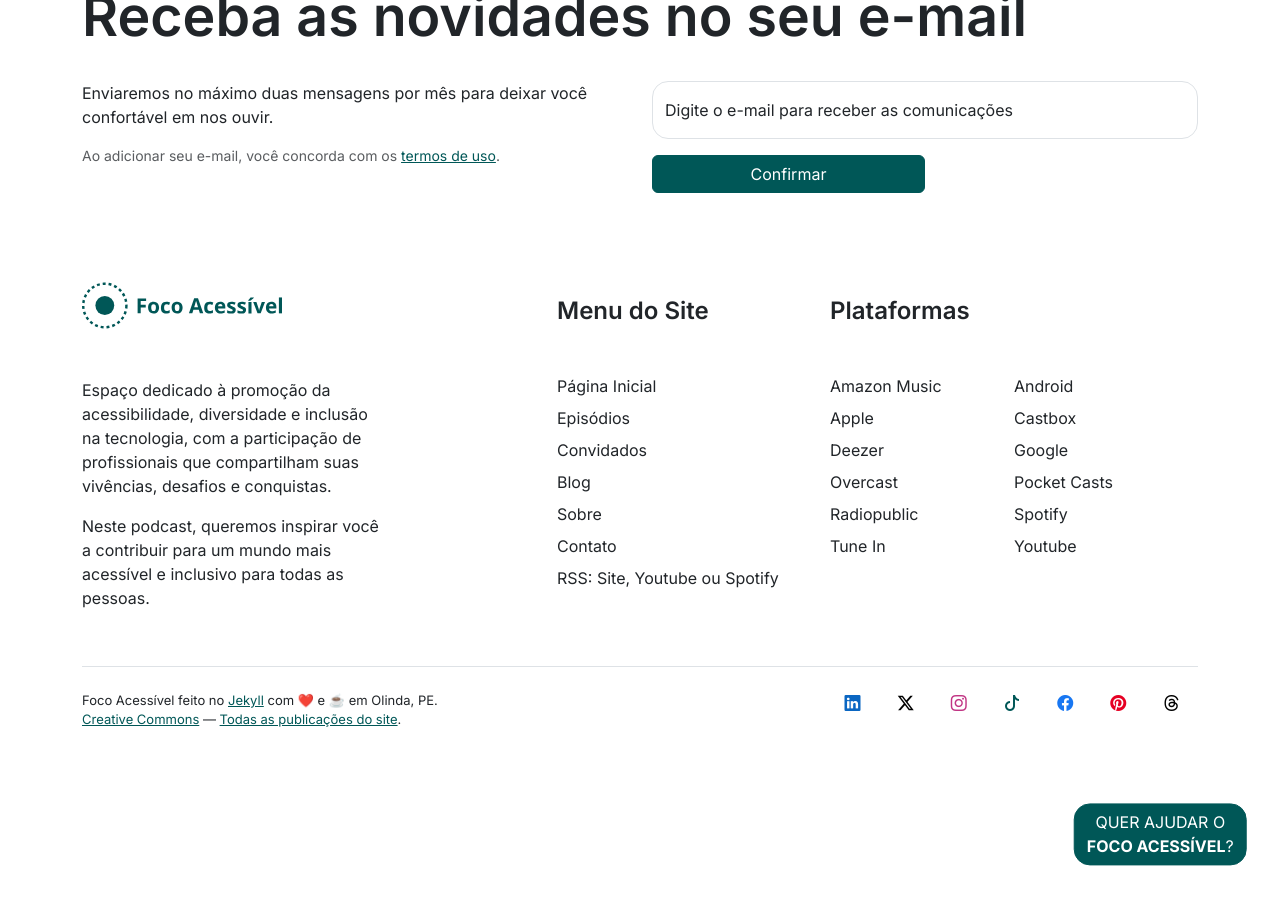
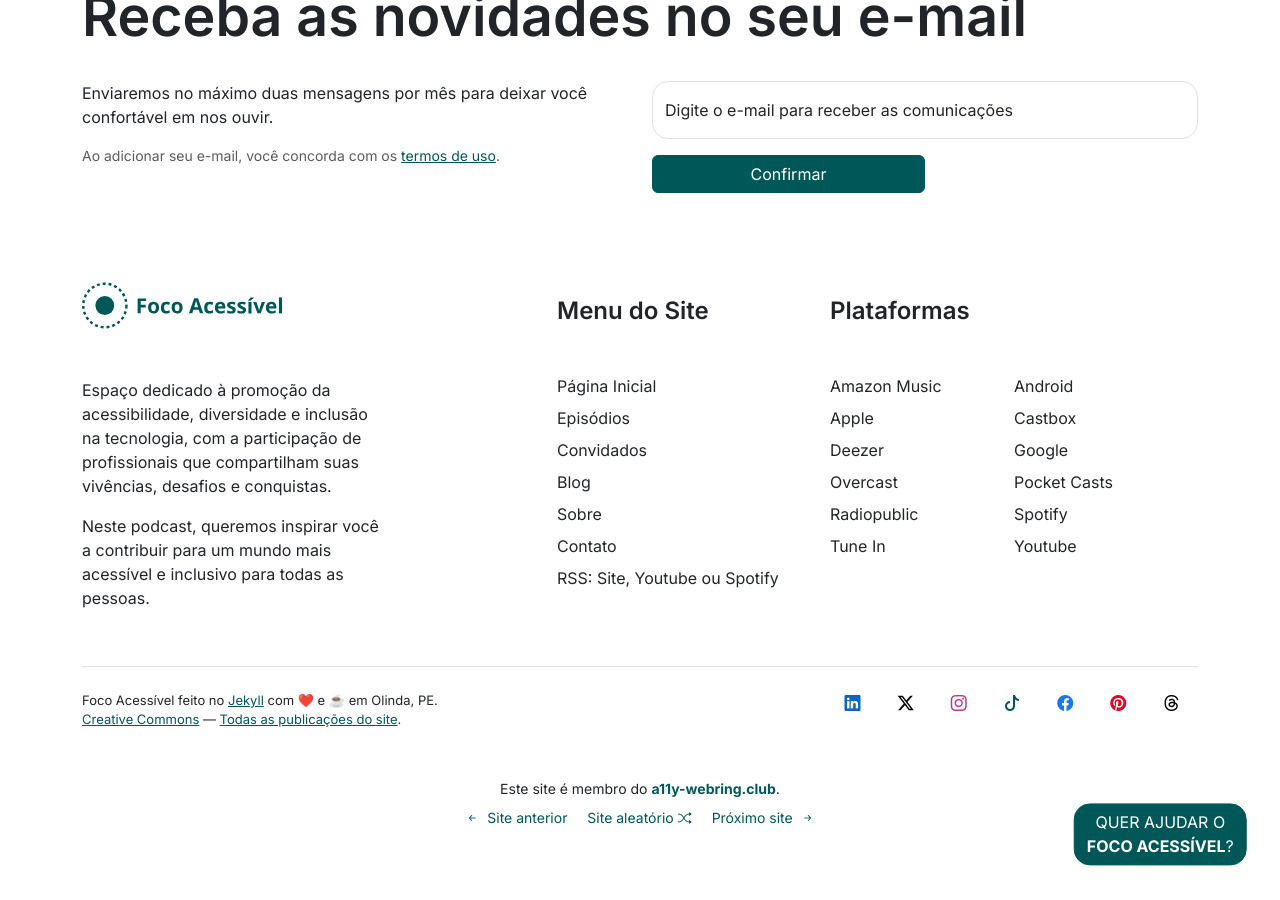
Before and after one commit to focoacessivel/focoacessivel.github.io, a Jekyll site: the page built from index.html, in a window 1280 px wide and 900 px high, scrolled down 3194 px. Built offline with Jekyll 4.4.1, drawn with Linux system fonts in a browser that asks for light colours; nearby versions of some CDN libraries; comment, search, counter and statistics services are not loaded.

Commit message:
a11y-webring

```diff
--- a/_layouts/default.html
+++ b/_layouts/default.html
@@ -181,6 +181,14 @@
       </div>
 
     </footer>
+    <nav class="a11y-webring-club text-center">
+      <ul class="list-inline" style="font-size: 14px">
+        <li class="w-100 mb-2 d-block">Este site é membro do <a class="text-decoration-none" href="https://a11y-webring.club/"><strong>a11y-webring.club</strong></a>.</li>
+        <li class="d-inline-block"> <a class="text-decoration-none" href="https://a11y-webring.club/prev"> <i class="me-1 bi bi-arrow-left-short"></i> Site anterior</a></li>
+        <li class="d-inline-block mx-3"> <a class="text-decoration-none" href="https://a11y-webring.club/random" class=" mx-2">Site aleatório<i class="bi bi-shuffle ms-1"></i></a></li>
+        <li class="d-inline-block"> <a class="text-decoration-none" href="https://a11y-webring.club/next">Próximo site <i class="ms-1 bi bi-arrow-right-short"></i></a></li>
+      </ul>
+    </nav>
   </main>
   {% include support.html %}
   {% include offcanvas.html %}
```
